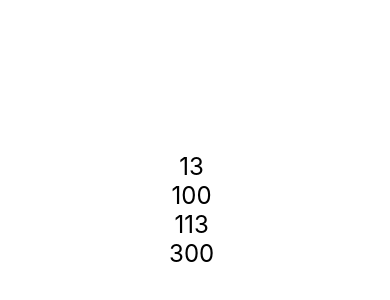
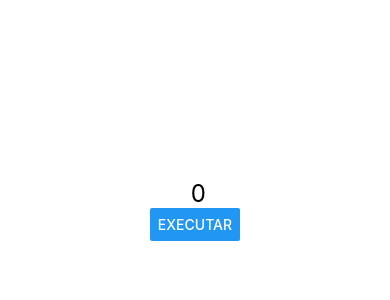
Before and after one commit to GeorgiSantana/Curso-React-Native, a React Native app: screen / in a window 390 px wide. Shown: the part 212-512 px from the top of the page. Built offline with nearby package versions, Linux system fonts and the light colour scheme.

Commit message:
Criando exemplo de comunicação indireta na pasta indireta

```diff
--- /dev/null
+++ b/src/components/indireta/Filho.js
@@ -0,0 +1,20 @@
+import React from 'react';
+import {Button} from 'react-native';
+
+export default props => {
+  function gerarNumero(min, max) {
+    const fator = max - min + 1;
+    return parseInt(Math.random() * fator) + min;
+
+  }
+
+  return (
+    <Button
+      title="Executar"
+      onPress={function() {
+        const n = gerarNumero(props.min, props.max);
+        props.funcao(n, 'O valor é:');
+      }}
+    />
+  );
+};
--- /dev/null
+++ b/src/components/indireta/Pai.js
@@ -0,0 +1,23 @@
+import Filho from './Filho';
+import {Text} from 'react-native';
+import Estilo from '../estilo';
+import {useState} from 'react';
+
+export default props => {
+  const [texto, setTexto] = useState('');
+  const [num, setNum] = useState(0);
+
+  function exibirValor(numero, texto) {
+    setNum(numero);
+    setTexto(texto);
+  }
+
+  return (
+    <>
+      <Text style={Estilo.txtG}>
+        {texto} {num}
+      </Text>
+      <Filho min={1} max={60} funcao={exibirValor} />
+    </>
+  );
+};
```
Also changed, not shown: src/App.js (+8 -6 lines).
